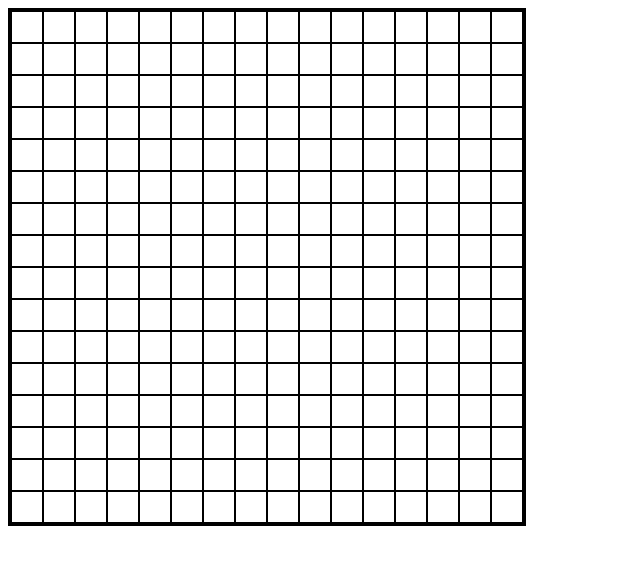
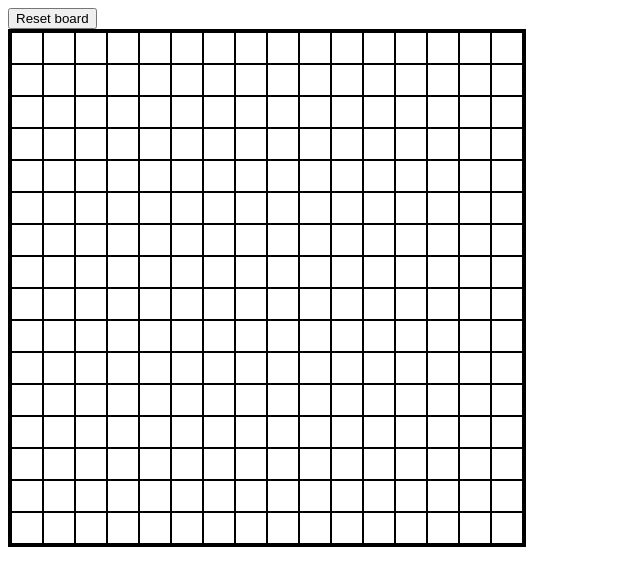
Before and after one commit to renatodinizc/etch-a-sketch, a plain HTML site: page index.html in a window 1280 px wide. Shown: the whole page, without its empty margins (0-640 px from the left). Drawn offline with Linux system fonts and the light colour scheme.

Commit message:
Reset board button

```diff
--- a/index.html
+++ b/index.html
@@ -9,6 +9,7 @@
   <title> Etch A Sketch </title>
 </head>
 <body>
+  <button id='button'> Reset board </button>
   <div id='board'>
   </div>
 </body>
--- a/script.js
+++ b/script.js
@@ -1,16 +1,21 @@
 'use strict';
 const board = document.getElementById('board');
+let size = 30;
 
-for(let i = 0; i < 16; i++) {
+generateBoard(16);
+
+function generateBoard(size) {
+  for(let i = 0; i < size; i++) {
     const div = document.createElement('div');
     const column = board.appendChild(div);
     column.classList.add('column')
     column.classList.add(i)
-  for(let j = 0; j < 16; j++) {
+    for(let j = 0; j < size; j++) {
       const div = document.createElement('div');
       const square = column.appendChild(div);
       square.classList.add('square');
       square.classList.add(`${j}x${i}`);
+    }
   }
 }
 
@@ -23,3 +28,12 @@ for(let i = 0; i < squares.length; i++) {
 function paintSquare() {
   this.classList.add('hover');
 }
+
+const button = document.getElementById('button');
+button.addEventListener('click', resetBoard);
+
+function resetBoard() {
+  for(let i = 0; i < squares.length; i++) {
+    squares[i].classList.remove('hover');
+  }
+}
```
Lines whose indentation alone changed are shown as unchanged.
